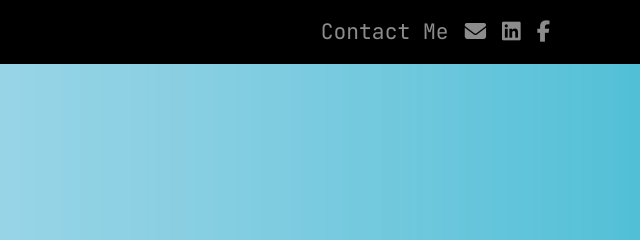
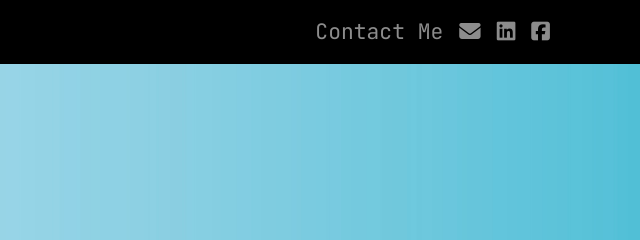
Before and after one commit to indervirsingh/ResponsivePortfolio, a plain HTML site: page html/contact.html in a window 1280 px wide. Shown: the top 240 px of the page, 640-1280 px from the left. Drawn offline with nearby package versions, Linux system fonts and the light colour scheme.

Commit message:
changed the facebook logo to a square so it matches the square icons

```diff
--- a/html/contact.html
+++ b/html/contact.html
@@ -73,7 +73,7 @@
 
                     <!-- Facebook -->
                     <li class="nav-item">
-                        <a class="nav-link" href="https://www.facebook.com/indervirsingh95" target="_blank"><i class="fab fa-facebook-f"></i></a>
+                        <a class="nav-link" href="https://www.facebook.com/indervirsingh95" target="_blank"><i class="fab fa-facebook-square"></i></a>
                     </li>
 
                 </ul>
```
Also changed, not shown: html/portfolio.html (+1 -1 lines), index.html (+1 -1 lines).
